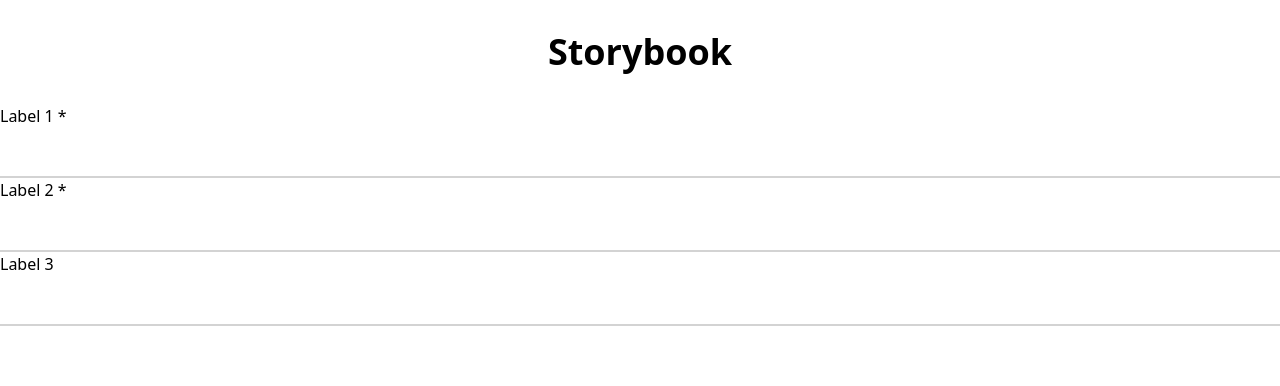
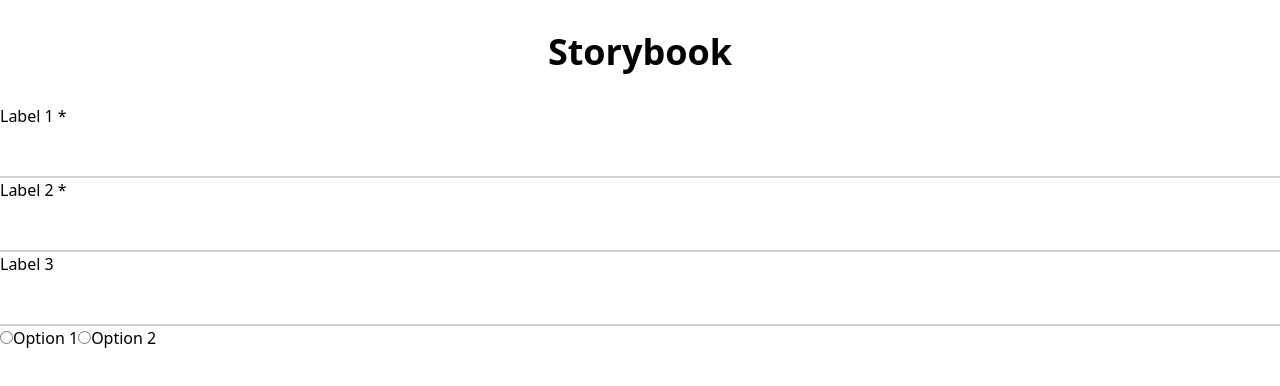
Before and after one commit to Dekeypetey40/react-componenets-opsy, a React (Vite) app: page / in a window 1280 px wide. Shown: the top 386 px of the page. Built offline with nearby package versions, Linux system fonts and the light colour scheme.

Commit message:
Add RadioButton component and options to App.jsx

```diff
--- a/src/App.jsx
+++ b/src/App.jsx
@@ -1,13 +1,25 @@
 import { useState } from "react";
 import "./assets/css/style.css";
 import TextField from "./components/Field/TextField";
+import RadioButton from "./components/Field/RadioField";
 
 function App() {
+  const [selectedOption, setSelectedOption] = useState("");
+
+  const handleChange = (event) => {
+    setSelectedOption(event.target.value);
+  };
+  const options = [
+    { label: "Option 1", value: "1" },
+    { label: "Option 2", value: "2" },
+    // add more options here
+  ];
   const [value1, setValue1] = useState("");
   const [value2, setValue2] = useState("");
   const [value3, setValue3] = useState("");
 
   return (
+    <>
       <div className="container mx-auto">
         <h1 className="text-4xl font-bold text-center my-8">Storybook</h1>
         <TextField
@@ -27,7 +39,17 @@
           value={value3}
           onChange={(event) => setValue3(event.target.value)}
         />
+
+        <div className="radio-field">
+          <RadioButton
+            options={options}
+            name="options"
+            value={selectedOption}
+            onChange={handleChange}
+          />
         </div>
+      </div>
+    </>
   );
 }
 
--- /dev/null
+++ b/src/components/Field/RadioField.jsx
@@ -0,0 +1,22 @@
+import React from "react";
+
+const RadioButton = ({ options, name, value, onChange }) => {
+  return (
+    <div>
+      {options.map((option, index) => (
+        <label key={index}>
+          <input
+            type="radio"
+            name={name}
+            value={option.value}
+            checked={value === option.value}
+            onChange={onChange}
+          />
+          {option.label}
+        </label>
+      ))}
+    </div>
+  );
+};
+
+export default RadioButton;
```
Lines whose indentation alone changed are shown as unchanged.
